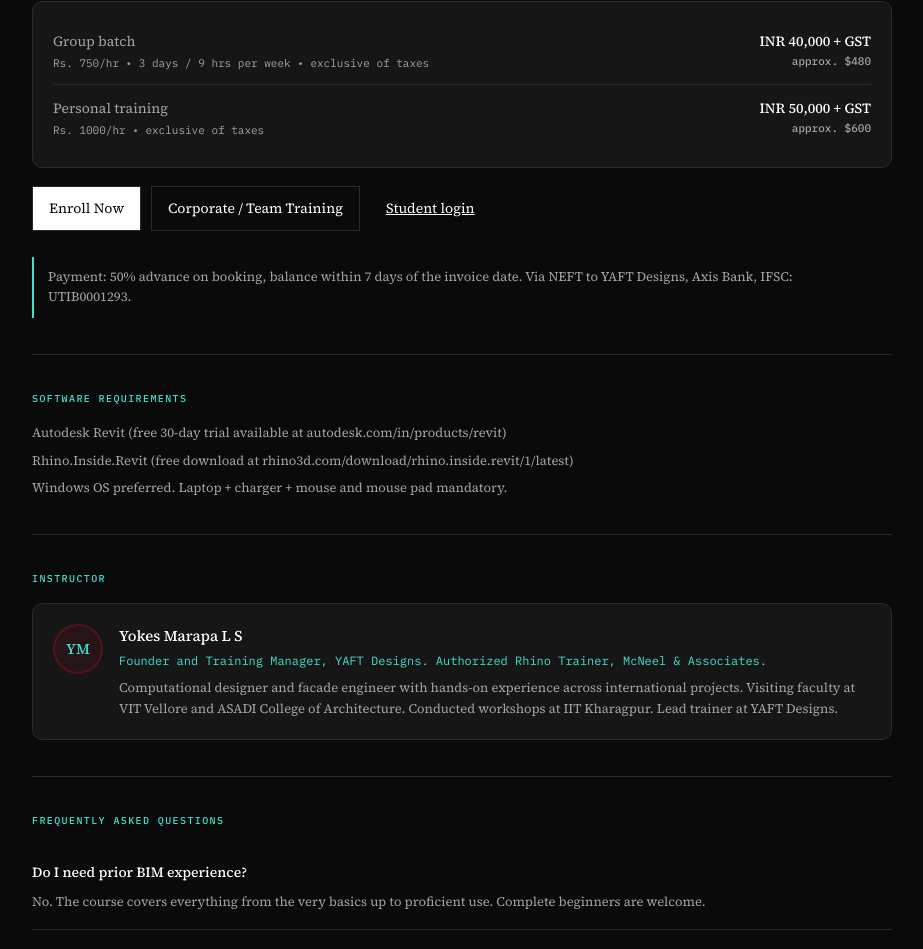
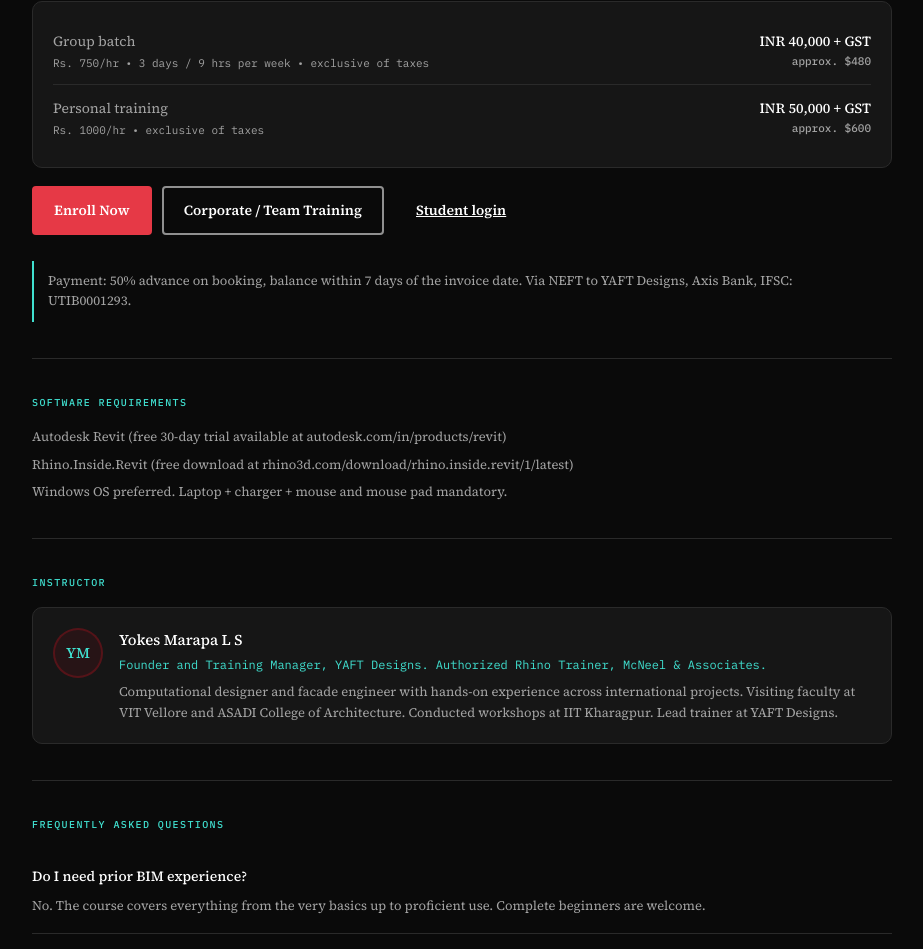
Before and after one commit to YAFTDesigns/yaftwebsite, a Next.js app: page /courses/revit-rhino-inside in a window 1280 px wide. Shown: the part 2722-3671 px from the top of the page, without its empty margins (28-951 px from the left). Built offline with nearby package versions, Linux system fonts and the light colour scheme; no server answers; a web font is replaced by a local one.

Commit message:
Portal and course buttons: higher contrast, Google and LinkedIn logos, YAFT logo on sign-in
Co-Authored-By: Claude Sonnet 5.5 <noreply@anthropic.com>
Claude-Session: https://claude.ai/code/session_01Rxrio3tmBu822oAHjP3UyQ

```diff
--- a/components/CourseActions.tsx
+++ b/components/CourseActions.tsx
@@ -20,21 +20,21 @@ export default function CourseActions({ slug, title }: { slug: string; title: st
   }, [slug]);
 
   const corp = `mailto:${CONTACT_EMAIL}?subject=${encodeURIComponent(`Corporate / Team Training enquiry: ${title}`)}&body=${encodeURIComponent(`Hello YAFT Designs,\n\nWe would like to discuss team training for: ${title}\n\nCompany:\nTeam size:\nGoals:\nPreferred dates:\nDelivery (in person / online):\n`)}`;
-  const btn = { display: 'inline-block', padding: '10px 16px', border: '1px solid var(--line)', textDecoration: 'none', fontSize: 14, marginRight: 10, marginBottom: 8, color: 'var(--ink)' } as const;
+  const btn = { display: 'inline-block', padding: '11px 20px', border: '2px solid rgba(255,255,255,0.55)', borderRadius: 4, textDecoration: 'none', fontSize: 14, fontWeight: 600, marginRight: 10, marginBottom: 8, color: 'var(--ink)' } as const;
   return (
     <div style={{ margin: '18px 0' }}>
       {st?.enrolled ? (
         <>
           <a href="/student" style={btn}>My course</a>
-          {st.nextAction === 'pay_balance' && st.payUrl && <a href={st.payUrl} style={{ ...btn, background: 'var(--ink)', color: 'var(--paper)' }}>Pay balance</a>}
+          {st.nextAction === 'pay_balance' && st.payUrl && <a href={st.payUrl} style={{ ...btn, background: 'var(--brass)', borderColor: 'var(--brass)', color: '#fff' }}>Pay balance</a>}
           <a href={`/student?submit=${encodeURIComponent(slug)}`} style={btn}>Submit your project</a>
         </>
       ) : (
-        <a href={`/enroll?course=${encodeURIComponent(slug)}`} style={{ ...btn, background: 'var(--ink)', color: 'var(--paper)' }}
+        <a href={`/enroll?course=${encodeURIComponent(slug)}`} style={{ ...btn, background: 'var(--brass)', borderColor: 'var(--brass)', color: '#fff' }}
            onClick={() => { fetch('/api/student/interest', { method: 'POST', headers: { 'content-type': 'application/json' }, body: JSON.stringify({ slug, event: 'enroll_clicked' }) }).catch(() => {}); }}>Enroll Now</a>
       )}
       <a href={corp} style={btn}>Corporate / Team Training</a>
-      <a href="/student" style={{ ...btn, border: 'none', textDecoration: 'underline' }}>Student login</a>
+      <a href="/student" style={{ ...btn, border: '2px solid transparent', textDecoration: 'underline' }}>Student login</a>
     </div>
   );
 }
```
Also changed, not shown: app/student/StudentClient.tsx (+11 -4 lines).
